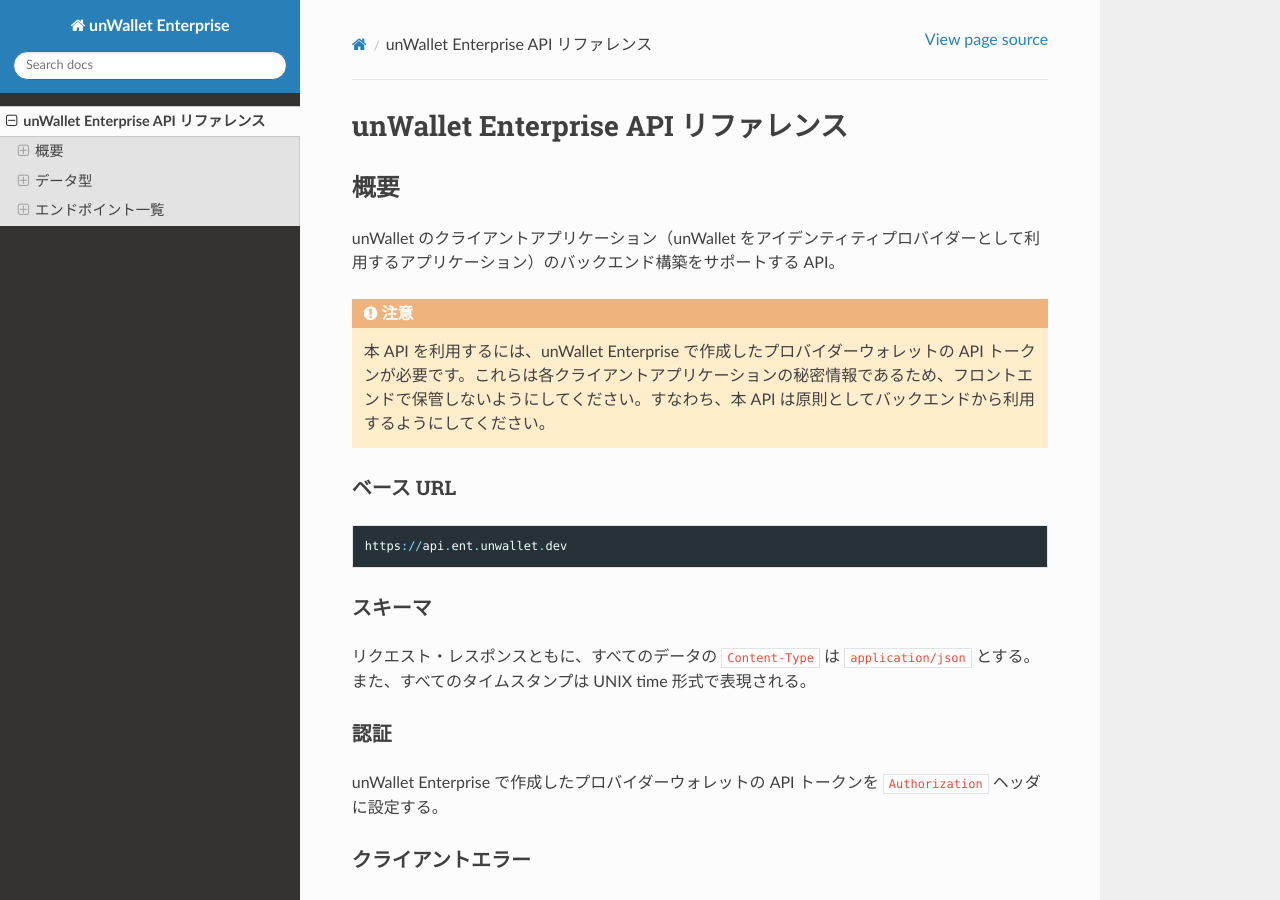
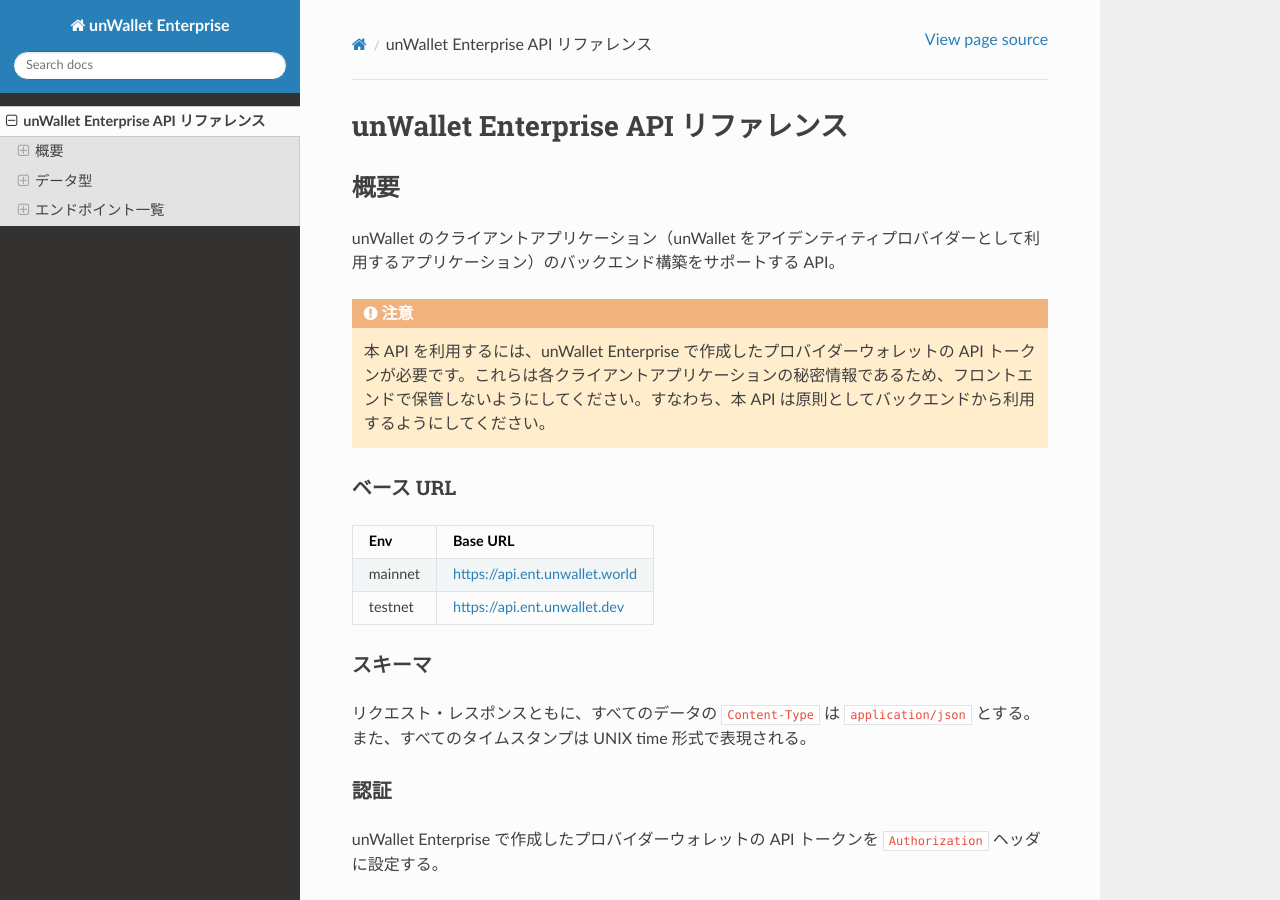
Before and after one commit to SIVIRA/unwallet-ent-dev-documents, a Sphinx documentation site: the page built from docs/source/unwallet-ent-api.rst, in a window 1280 px wide and 900 px high. Built offline with Sphinx 7.4.7 and the Read the Docs theme 2.0.0, drawn with Linux system fonts in a browser that asks for light colours.

Commit message:
update base URL

```diff
--- a/docs/source/unwallet-ent-api.rst
+++ b/docs/source/unwallet-ent-api.rst
@@ -14,9 +14,12 @@
 ベース URL
 ----------
 
-.. code-block::
-
-    https://api.ent.unwallet.dev
+======= ========
+Env     Base URL
+======= ========
+mainnet https://api.ent.unwallet.world
+testnet https://api.ent.unwallet.dev
+======= ========
 
 スキーマ
 --------
```
